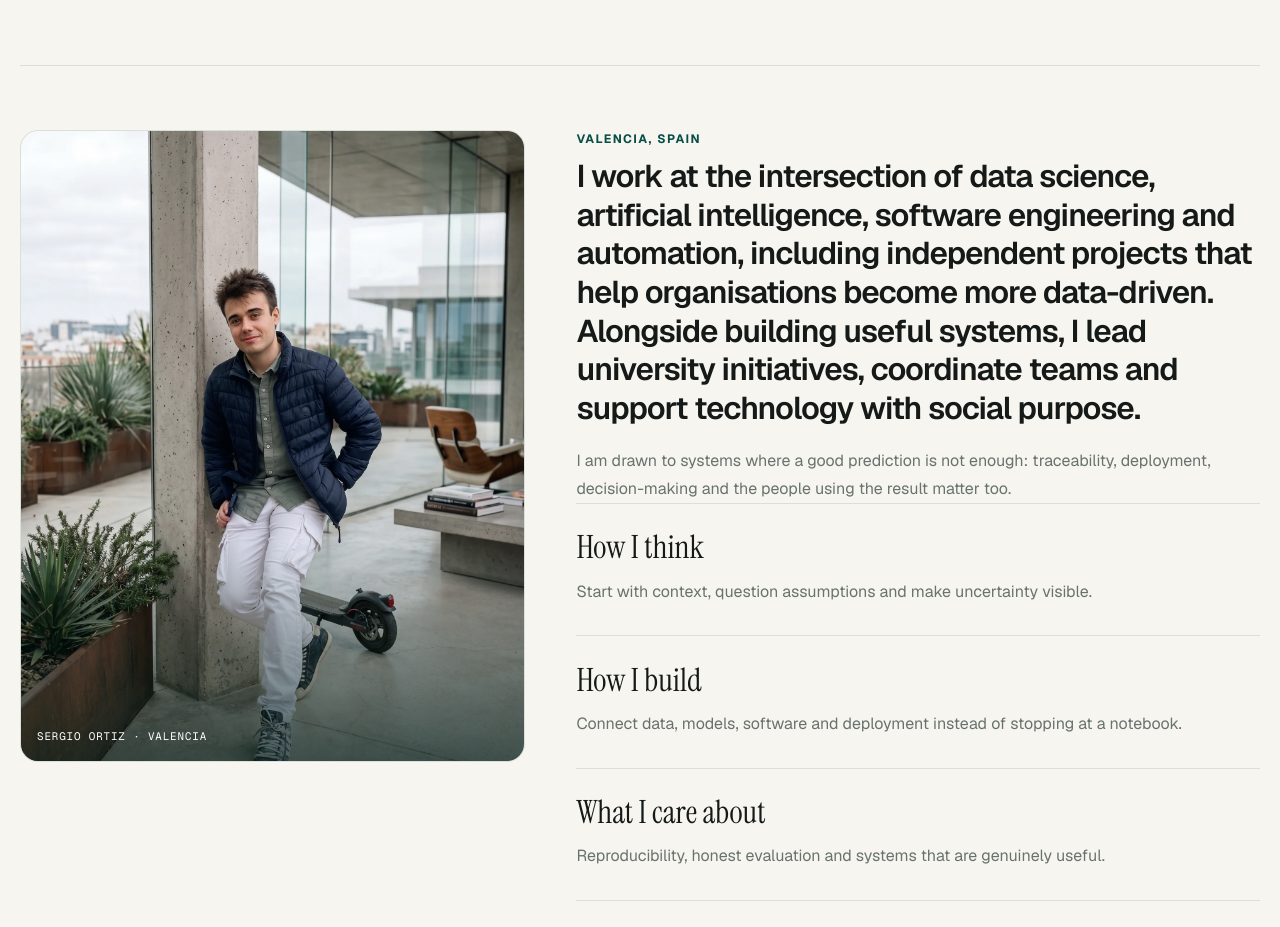
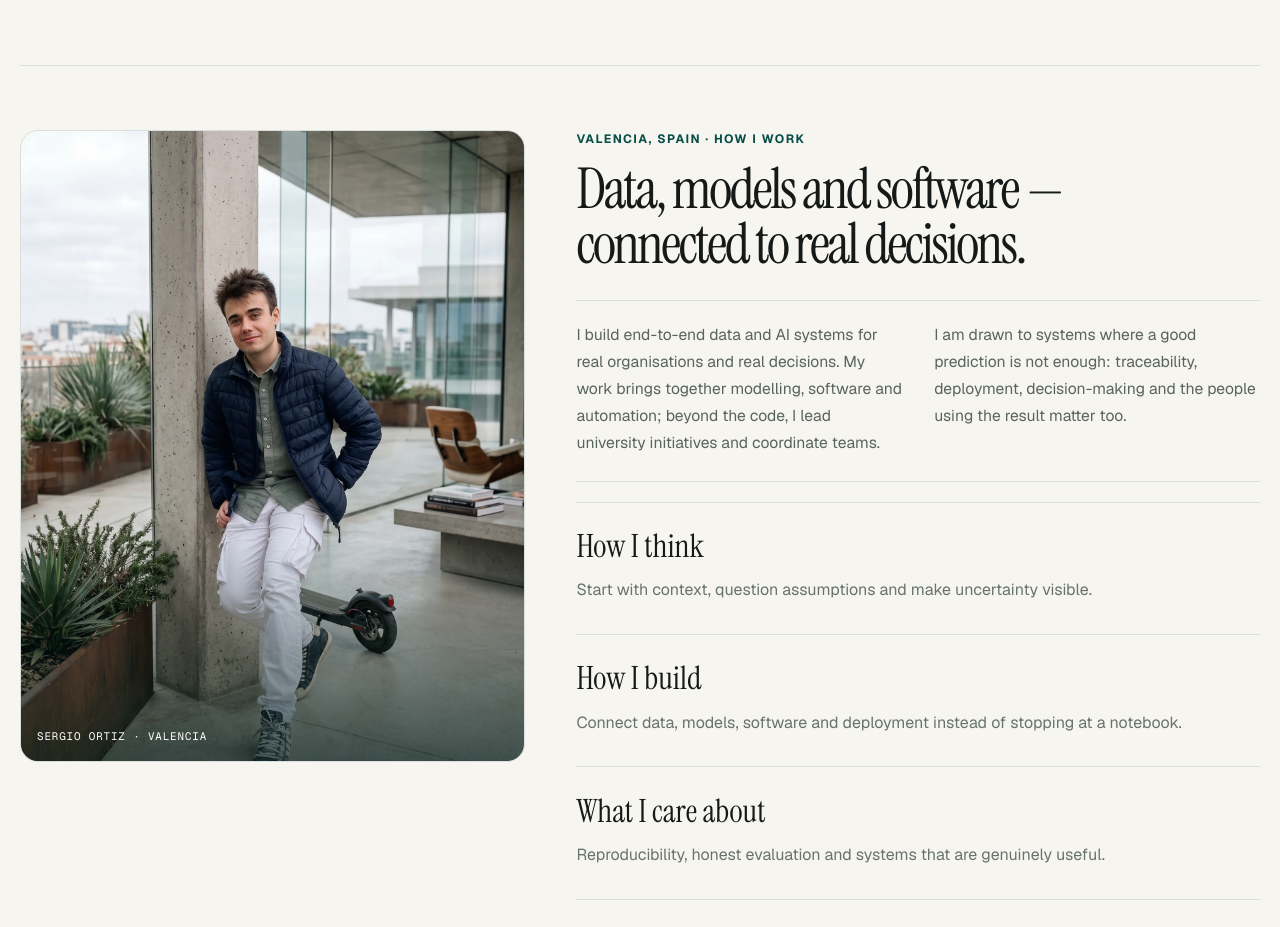
Before and after one commit to cofrian/sergio-ortiz-portfolio, a Next.js app: page /en/about in a window 1280 px wide. Shown: the part 1300-2227 px from the top of the page. Built offline with nearby package versions, Linux system fonts and the light colour scheme; no server answers.

Commit message:
Refine About introduction (#33)

```diff
--- a/src/app/[locale]/about/page.tsx
+++ b/src/app/[locale]/about/page.tsx
@@ -34,9 +34,12 @@ export default async function AboutPage({ params }: { params: Promise<{ locale:
           <figcaption>{locale === "es" ? "Sergio Ortiz · Valencia" : "Sergio Ortiz · Valencia"}</figcaption>
         </figure>
         <div>
-          <p className="eyebrow">{profile.location}</p>
-          <p className="about-bio-lead">{profile.bio[locale]}</p>
-          <p className="about-secondary-copy muted">{locale === "es" ? "Me interesan los sistemas en los que una buena predicción no basta: también importan la trazabilidad, el despliegue, la decisión y las personas que van a usar el resultado." : "I am drawn to systems where a good prediction is not enough: traceability, deployment, decision-making and the people using the result matter too."}</p>
+          <p className="eyebrow">{profile.location} · {locale === "es" ? "Cómo trabajo" : "How I work"}</p>
+          <h2 className="about-statement">{profile.aboutStatement[locale]}</h2>
+          <div className="about-copy-grid">
+            <p>{profile.bio[locale]}</p>
+            <p>{locale === "es" ? "Me interesan los sistemas en los que una buena predicción no basta: también importan la trazabilidad, el despliegue, la decisión y las personas que van a usar el resultado." : "I am drawn to systems where a good prediction is not enough: traceability, deployment, decision-making and the people using the result matter too."}</p>
+          </div>
           <div className="principle-list">{aboutPrinciples.map((principle) => <article className="principle" key={principle.key}><h2>{principle.title[locale]}</h2><p>{principle.body[locale]}</p></article>)}</div>
           <div className="project-actions"><Link className="button button-primary" href={localePath(locale, "/contact")}>{locale === "es" ? "Contactar" : "Get in touch"}<ArrowRight aria-hidden="true" size={16} /></Link><span aria-disabled="true" className="button button-disabled">{locale === "es" ? "CV pendiente" : "CV pending"}</span></div>
         </div>
--- a/src/app/globals.css
+++ b/src/app/globals.css
@@ -908,19 +908,32 @@ a {
   font-weight: 650;
 }
 
-.about-bio-lead {
-  margin: 0 0 1.25rem;
-  max-width: 860px;
-  font-family: var(--font-geist-sans), Arial, sans-serif;
-  font-size: clamp(1.6rem, 2.45vw, 2.45rem);
-  font-weight: 520;
-  letter-spacing: -0.03em;
-  line-height: 1.23;
-}
-
-.about-secondary-copy {
+.about-statement {
+  max-width: 760px;
+  margin: 0.8rem 0 1.75rem;
+  font-family: var(--font-instrument-serif), Georgia, serif;
+  font-size: clamp(2.75rem, 4.4vw, 4.8rem);
+  font-weight: 400;
+  letter-spacing: -0.045em;
+  line-height: 0.98;
+  text-wrap: balance;
+}
+
+.about-copy-grid {
+  display: grid;
+  grid-template-columns: repeat(2, minmax(0, 1fr));
+  gap: clamp(1.25rem, 2.5vw, 2.5rem);
+  margin-bottom: 1.25rem;
+  padding: 1.35rem 0 1.5rem;
+  border-top: 1px solid var(--border);
+  border-bottom: 1px solid var(--border);
+}
+
+.about-copy-grid p {
   margin: 0;
-  line-height: 1.75;
+  color: #59645f;
+  font-size: 0.98rem;
+  line-height: 1.72;
 }
 
 .about-portrait {
@@ -1637,8 +1650,12 @@ a {
     flex-direction: column;
   }
 
-  .about-bio-lead {
-    font-size: clamp(1.55rem, 6.8vw, 2.25rem);
+  .about-statement {
+    font-size: clamp(2.55rem, 12vw, 4rem);
+  }
+
+  .about-copy-grid {
+    grid-template-columns: 1fr;
   }
 
   .brand-name { display: none; }
--- a/src/content/profile.ts
+++ b/src/content/profile.ts
@@ -12,9 +12,13 @@ export const profile = {
     en: "Data Science student · Freelance AI & data builder · Community leader",
     es: "Estudiante de Ciencia de Datos · Freelance en Datos e IA · Líder de comunidad",
   },
+  aboutStatement: {
+    en: "Data, models and software — connected to real decisions.",
+    es: "Datos, modelos y software conectados con decisiones reales.",
+  },
   bio: {
-    en: "I work at the intersection of data science, artificial intelligence, software engineering and automation, including independent projects that help organisations become more data-driven. Alongside building useful systems, I lead university initiatives, coordinate teams and support technology with social purpose.",
-    es: "Trabajo en la intersección de ciencia de datos, inteligencia artificial, ingeniería de software y automatización, incluidos proyectos independientes que ayudan a organizaciones a ser más data-driven. Además de construir sistemas útiles, lidero iniciativas universitarias, coordino equipos y apoyo la tecnología con propósito social.",
+    en: "I build end-to-end data and AI systems for real organisations and real decisions. My work brings together modelling, software and automation; beyond the code, I lead university initiatives and coordinate teams.",
+    es: "Construyo sistemas de datos e IA de extremo a extremo para organizaciones y decisiones reales. Mi trabajo combina modelado, software y automatización; fuera del código, lidero iniciativas universitarias y coordino equipos.",
   },
   education: {
     en: "Data Science at Universitat Politècnica de València",
```
